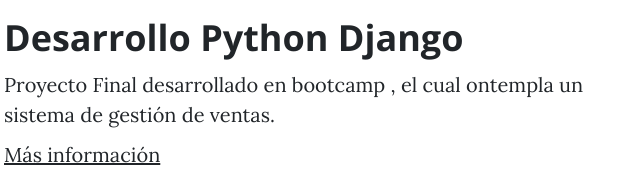
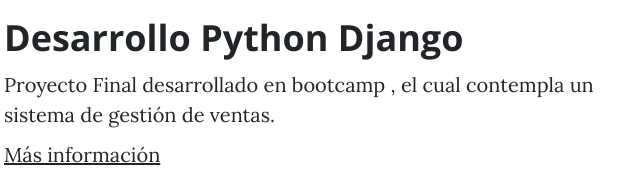
Before and after one commit to Crisslope01/Crisslope01.github.io, a plain HTML site: page portfolio.html in a window 1280 px wide. Shown: the part 611-800 px from the top of the page, 461-1101 px from the left. Drawn offline with nearby package versions, Linux system fonts and the light colour scheme.

Commit message:
Update portfolio.html

```diff
--- a/portfolio.html
+++ b/portfolio.html
@@ -68,7 +68,7 @@
 	      	</div>
 	        <div class="col-lg-7 col-md-8">
 	      		<h2 class="section-heading title">Desarrollo Python Django</h2>
-	          <p>Proyecto Final desarrollado en bootcamp , el cual ontempla un sistema de gestión de ventas.</p>
+	          <p>Proyecto Final desarrollado en bootcamp , el cual contempla un sistema de gestión de ventas.</p>
 	          <p><a href="https://github.com/Crisslope01/mod7.git">Más información</a></p>
 	      	</div>
 	      </div>
```
